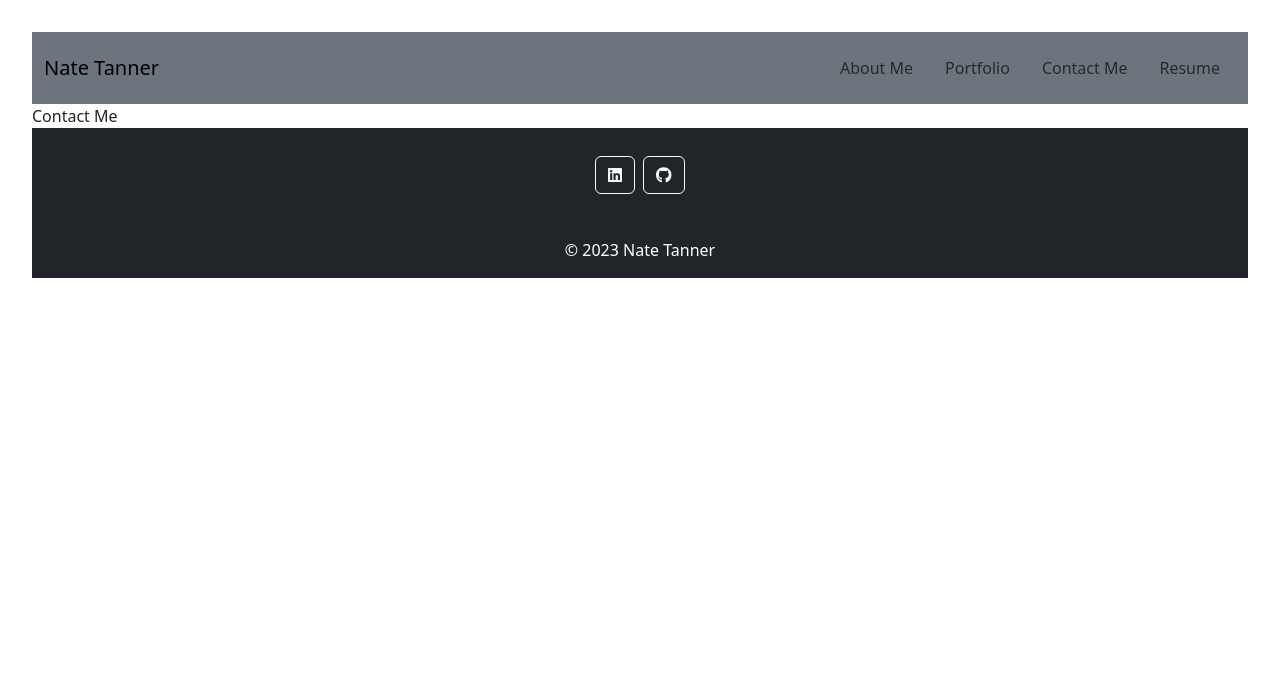
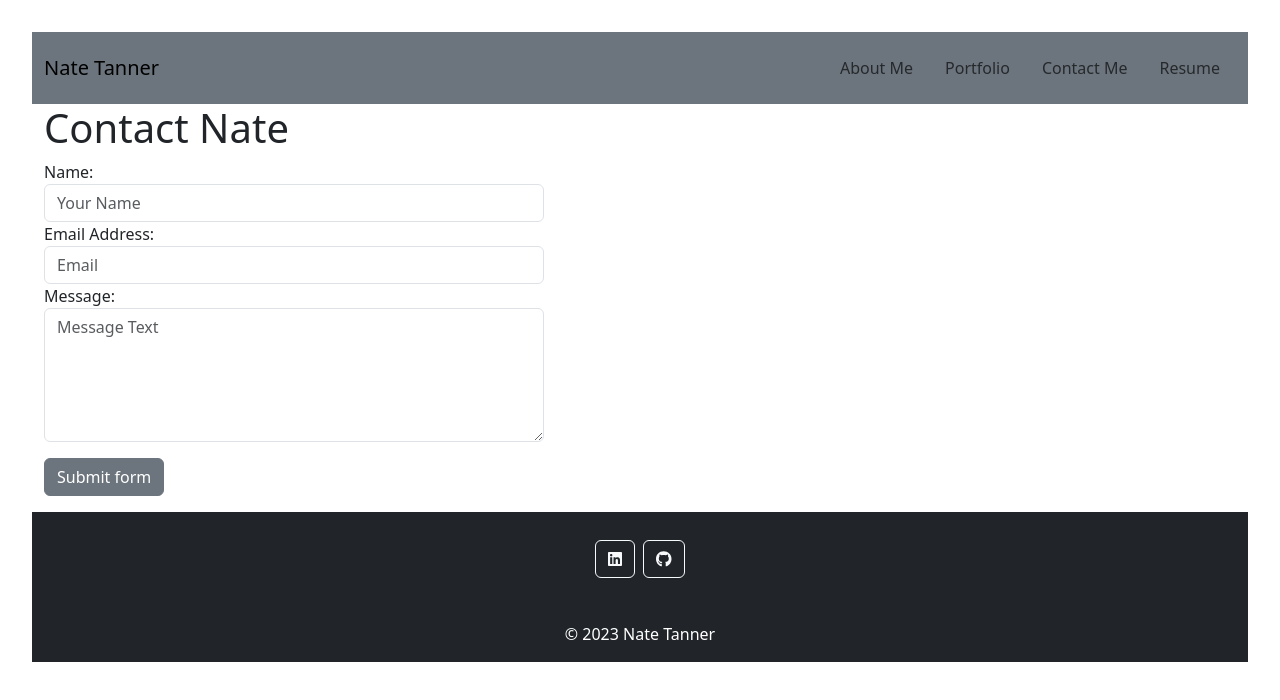
Before and after one commit to tannernd/Mod-20-React-Portfolio, a React (Vite) app: page /contact in a window 1280 px wide. Shown: the top 700 px of the page. Built offline with nearby package versions, Linux system fonts and the light colour scheme.

Commit message:
Contact Page

```diff
--- a/src/pages/ContactPage.jsx
+++ b/src/pages/ContactPage.jsx
@@ -1,11 +1,108 @@
 import { useState } from 'react';
+// Here we import a helper function that will check if the email and other text is valid
+import { validateEmail } from '../utils/helpers';
+
+const styles = {
+    inputMaxWidth: {
+        maxWidth: "500px"
+      }
+  };
 
 function ContactPage() {
+    const [email, setEmail] = useState('');
+    const [contactName, setContactName] = useState('');
+    const [message, setMessage] = useState('');
+    const [errorMessage, setErrorMessage] = useState('');
 
+    const handleInputChange = (e) => {
+        //Get the value and name of the input that was triggered by the change.
+        const {target} = e;
+        const inputType = target.name;
+        const inputValue = target.value;
 
+        if (inputType === 'email') {
+            setEmail(inputValue);
+        } else if (inputType === 'contactName') {
+            setContactName(inputValue);
+        } else {
+            setMessage(inputValue);
+        }
+    };
+
+    const handleFormSubmit = (e) => {
+        //Prevent default form submit behavior
+        e.preventDefault();
+        //Validate the email, Contact Name, and Message is filled out
+        if (!validateEmail(email)) {
+            setErrorMessage('Your email is invalid.');
+            return;
+        }
+        if (!contactName) {
+            setErrorMessage('Please enter your name.');
+            return;
+        }
+        if (!message) {
+            setErrorMessage('Message is required.');
+            return;
+        }
+
+        alert(`Thank you for reaching out to me.`);
+
+        //if all inputs are valid, clear the inputs
+        setContactName('');
+        setEmail('');
+        setMessage('');
+    };
 
     return (
-        <div>Contact Me</div>
+    <div className="container-fluid">
+      <h1>Contact Nate</h1>
+      <form className="form" onSubmit={handleFormSubmit}>
+        <div class="form-group">
+            <label for="contactName">Name:</label>
+            <input
+            className="form-control"
+            style={styles.inputMaxWidth}
+            value={contactName}
+            name="contactName"
+            onChange={handleInputChange}
+            type="text"
+            placeholder="Your Name"
+            />
+        </div>
+        <div class="form-group">
+            <label for="email">Email Address:</label>
+            <input
+            className="form-control"
+            style={styles.inputMaxWidth}
+            value={email}
+            name="email"
+            onChange={handleInputChange}
+            type="email"
+            placeholder="Email"
+            />
+        </div>
+        <div class="form-group">
+            <label for="message">Message:</label>
+            <textarea
+            className="form-control"
+            style={styles.inputMaxWidth}
+            value={message}
+            name="message"
+            onChange={handleInputChange}
+            placeholder="Message Text"
+            rows="5"
+            ></textarea>
+        </div>
+        {errorMessage && (
+        <div>
+          <p className="error-text">{errorMessage}</p>
+        </div>
+      )}
+        <button class="btn btn-secondary my-3 " type="submit">Submit form</button>
+      </form>
+
+    </div>
     )
 }
 
--- /dev/null
+++ b/src/utils/helpers.js
@@ -0,0 +1,11 @@
+export function validateEmail(email) {
+  const re = /^(([^<>()[\]\\.,;:\s@"]+(\.[^<>()[\]\\.,;:\s@"]+)*)|(".+"))@((\[[0-9]{1,3}\.[0-9]{1,3}\.[0-9]{1,3}\.[0-9]{1,3}\])|(([a-zA-Z\-0-9]+\.)+[a-zA-Z]{2,}))$/;
+  return re.test(String(email).toLowerCase());
+}
+
+export function checkText(input) {
+  if (input = '') {
+    return false;
+  }
+  return true;
+}
```
